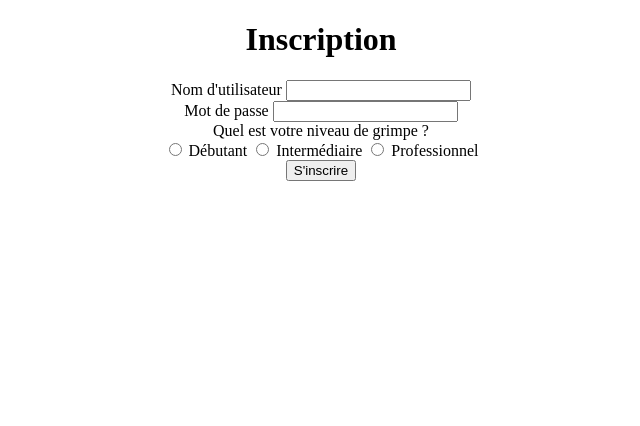
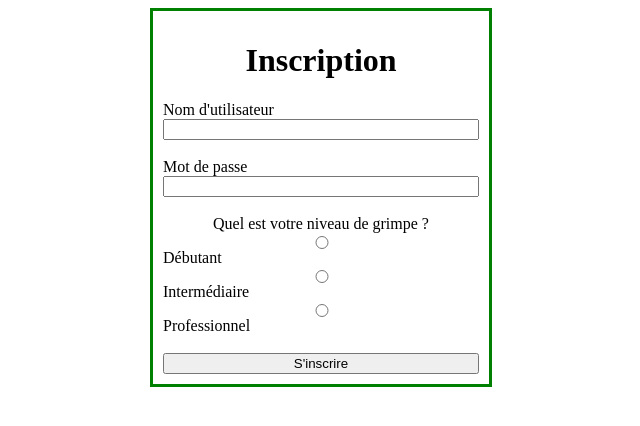
Before and after one commit to pgmtx/grimpe-un-arbre, a PHP site: page /inscription.html in a window 1280 px wide. Shown: the top 426 px of the page, without its empty margins (319-959 px from the left). Run offline with PHP 8.4, Linux system fonts and the light colour scheme.

Commit message:
Refait les interfaces d'inscription et de création de compte avec CSS

```diff
--- a/connexion.html
+++ b/connexion.html
@@ -4,9 +4,10 @@
     <title>Grimpe un arbre ! - Connexion</title>
     <meta charset="utf-8">
     <meta name="viewport" content="width=device-width, initial-scale=1.0">
-    <link rel="stylesheet" href="../css/style.css">
+    <link rel="stylesheet" href="./css/style.css">
   </head>
   <body>
+    <div class="conteneur">
       <h1>Connexion</h1>
       <form action="./php/validation_connexion.php" method="post">
         <label for="nom_utilisateur">Nom d'utilisateur</label>
@@ -21,5 +22,6 @@
         Pas de compte ?
         <a href="./inscription.html">S'inscrire</a>
       </p>
+    </div>
   </body>
 </html>
--- a/css/style.css
+++ b/css/style.css
@@ -4,6 +4,21 @@ body {
 
 header {
   margin: 10px;
+}
+
+label {
+  text-align: left;
+}
+
+form {
+  display: grid;
+}
+
+.conteneur {
+  margin: 0 auto;
+  width: 25%;
+  border: 3px solid green;
+  padding: 10px;
 }
 
 #bouton_connexion {
--- a/inscription.html
+++ b/inscription.html
@@ -4,9 +4,10 @@
     <title>Grimpe un arbre ! - Inscription</title>
     <meta charset="utf-8">
     <meta name="viewport" content="width=device-width, initial-scale=1.0">
-    <link rel="stylesheet" href="../css/style.css">
+    <link rel="stylesheet" href="./css/style.css">
   </head>
   <body>
+    <div class="conteneur">
       <h1>Inscription</h1>
       <form action="./php/validation_inscription.php" method="post">
         <label for="nom_utilisateur">Nom d'utilisateur</label>
@@ -28,5 +29,6 @@
         <br>
         <input type="submit" value="S'inscrire">
       </form>
+    </div>
   </body>
 </html>
```
Lines whose indentation alone changed are shown as unchanged.
